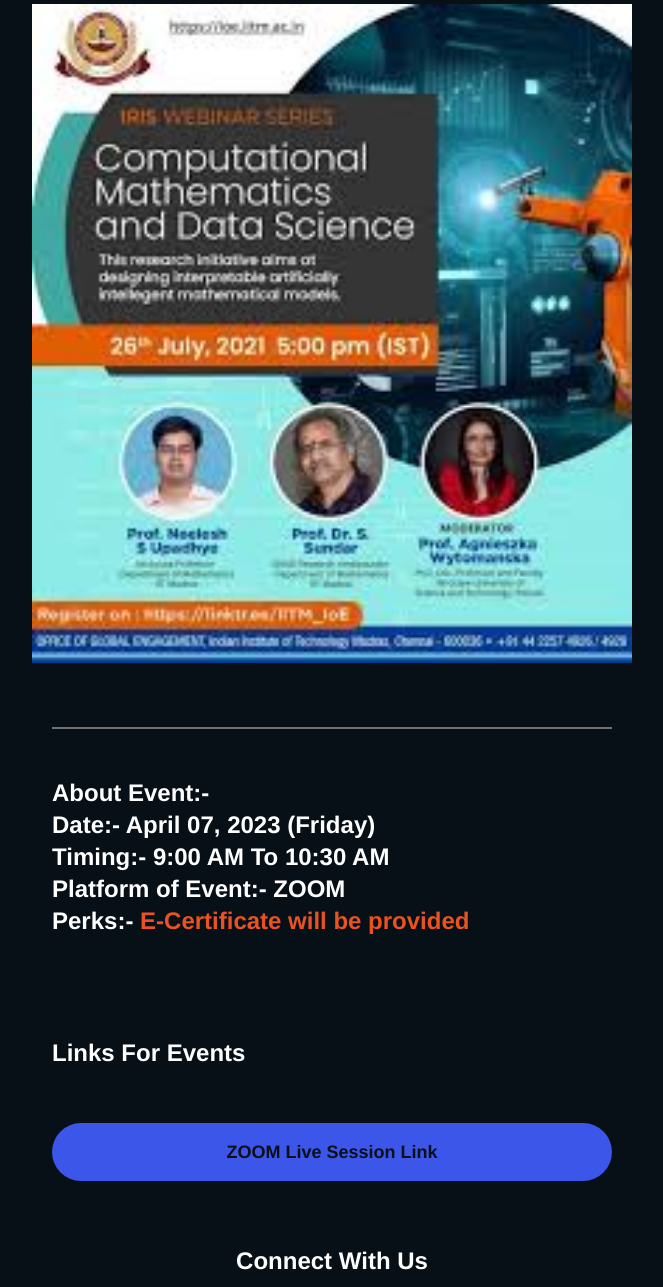
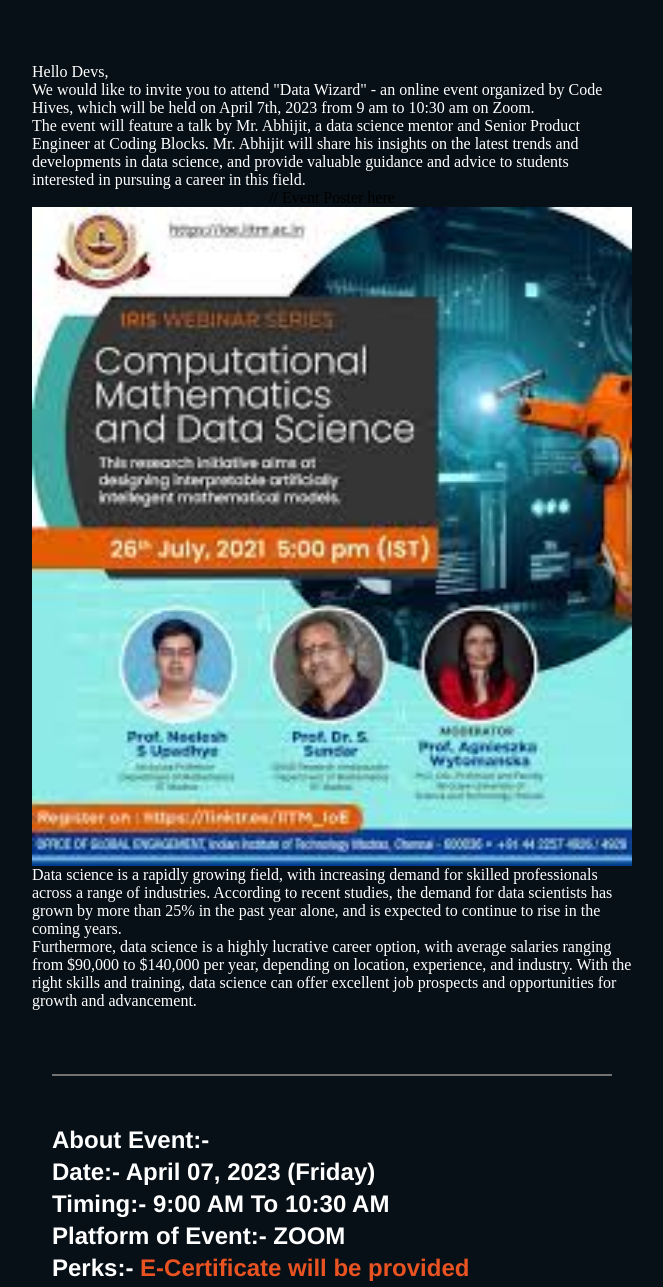
Before and after one commit to codehivesgecp/email, a plain HTML site: page event4/index.html in a window 1280 px wide. Shown: the part 432-1719 px from the top of the page, without its empty margins (308-971 px from the left). Drawn offline with Linux system fonts and the light colour scheme.

Commit message:
Event_4_content

```diff
--- a/event4/index.html
+++ b/event4/index.html
@@ -5,7 +5,7 @@
   <meta http-equiv="x-ua-compatible" content="ie=edge">
   <meta name="viewport" content="width=device-width,initial-scale=1">
   <meta name="x-apple-disable-message-reformatting">
-  <title>Chat Roulette? No... Netflix Roulette? YES!</title>
+  <title>Essentials To Data Science</title>
   <link rel="stylesheet" href="https://cdnjs.cloudflare.com/ajax/libs/font-awesome/4.7.0/css/font-awesome.css" integrity="sha512-5A8nwdMOWrSz20fDsjczgUidUBR8liPYU+WymTZP1lmY9G6Oc7HlZv156XqnsgNUzTyMefFTcsFH/tnJE/+xBg==" crossorigin="anonymous" referrerpolicy="no-referrer" />
   <!--[if mso]>
   <xml>
@@ -96,14 +96,14 @@
         <table class="sm-w-full" width="600" cellpadding="0" cellspacing="0" role="presentation">
           <tr>
             <td class="sm-px-10" style="padding-top: 20px; padding-bottom: 20px; text-align: right;" align="right">
-              <a href="https://example.com" class="sm-text-sm all-font-helvetica" style="color: #8d8d8d; font-size: 10px; text-decoration: underline;">View this email in your browser</a>
+              <a href="https://codehivesgecp.github.io/email/event4/" class="sm-text-sm all-font-helvetica" style="color: #8d8d8d; font-size: 10px; text-decoration: underline;">View this email in your browser</a>
             </td>
           </tr>
-          <!-- <tr>
+          <tr>
             <td align="left" style="padding-top: 10px; padding-bottom: 10px; padding-left: 20px; padding-right: 20px;">
-                <img src="./E - Cell logo 2.png" alt="Reelgood" width="68" style="border: 0; line-height: 100%; vertical-align: middle;">
+                <img src="./logo.png" alt="Reelgood" width="68" style="border: 0; line-height: 100%; vertical-align: middle;">
             </td>
-          </tr> -->
+          </tr>
           <tr>
             <td align="left" style="padding-left: 20px; padding-right: 20px; padding-top: 48px; padding-bottom: 48px;">
               <h2 class="all-font-helvetica" style="line-height: 32px; margin: 0; color: #ffffff; font-size: 24px;"><blockquote>"Deal With Data"</blockquote><br>
@@ -123,6 +123,26 @@
               </table>
             </td>
           </tr>
+
+          <tr>
+            <td style="color: white;">
+              Hello Devs,
+            </td>
+          </tr>
+
+          <tr>
+            <td style="color: white;">
+              We would like to invite you to attend "Data Wizard" - an online event organized by Code Hives, which will be held on April 7th, 2023 from 9 am to 10:30 am on Zoom.
+            </td>
+          </tr>
+
+          <tr>
+            <td style="color: white;">
+              The event will feature a talk by Mr. Abhijit, a data science mentor and Senior Product Engineer at Coding Blocks. Mr. Abhijit will share his insights on the latest trends and developments in data science, and provide valuable guidance and advice to students interested in pursuing a career in this field.
+            </td>
+          </tr>
+
+
           <tr>
             <td align="center"> // Event Poster here
               <!-- <a href="https://reelgood.com/roulette/netflix" style="text-decoration: none;"> -->
@@ -130,6 +150,21 @@
               <!-- </a> -->
             </td>
           </tr>
+
+
+          <tr>
+            <td style="color: white;">
+              Data science is a rapidly growing field, with increasing demand for skilled professionals across a range of industries. According to recent studies, the demand for data scientists has grown by more than 25% in the past year alone, and is expected to continue to rise in the coming years.
+            </td>
+          </tr>
+
+          <tr>
+            <td style="color: white;">
+              Furthermore, data science is a highly lucrative career option, with average salaries ranging from $90,000 to $140,000 per year, depending on location, experience, and industry. With the right skills and training, data science can offer excellent job prospects and opportunities for growth and advancement.
+            </td>
+          </tr>
+
+
           <tr>
             <td>
               <table width="100%" cellpadding="0" cellspacing="0" role="presentation">
@@ -181,7 +216,7 @@
                <tr>
                   <td class="reelgood-btn"  20px 0; border-radius: 9999px; text-align: center;" bgcolor="#6D90F7" align="center">
 
-                    <a href="https://youtu.be/nO_ncBF1f1w" class="all-font-helvetica" style="display: block; font-weight: 700; line-height: 100%; padding-top: 20px; padding-bottom: 20px; color: #081017; font-size: 18px; text-decoration: none;">ZOOM Live Session Link</a>
+                    <a href="https://youtu.be/nO_ncBF1f1w" class="all-font-helvetica" style="display: block; font-weight: 700; line-height: 100%; padding-top: 20px; padding-bottom: 20px; color: #081017; font-size: 18px; text-decoration: none;">ZOOM Link</a>
                   </td>
                 </tr>
                 </tr>
```
Also changed, not shown: event4/logo.png (added).
